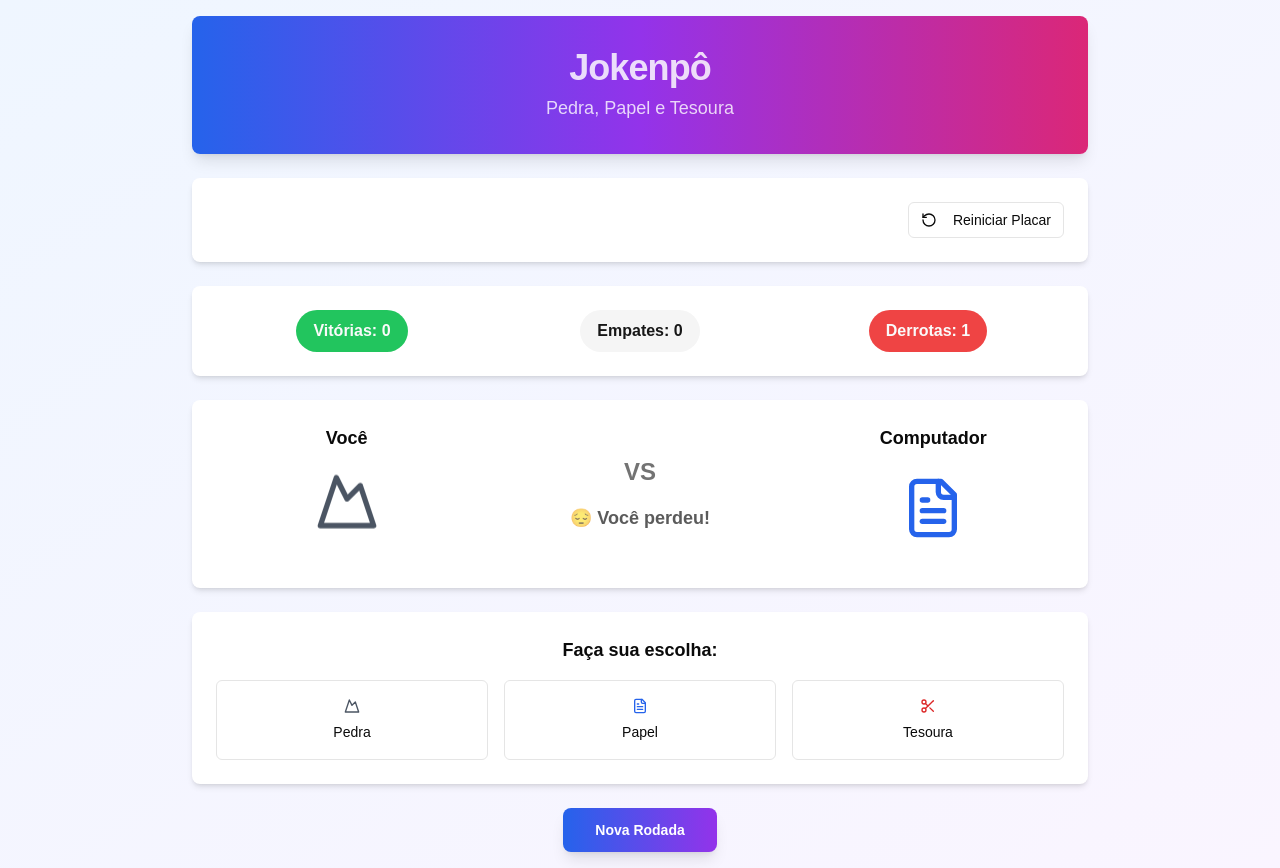
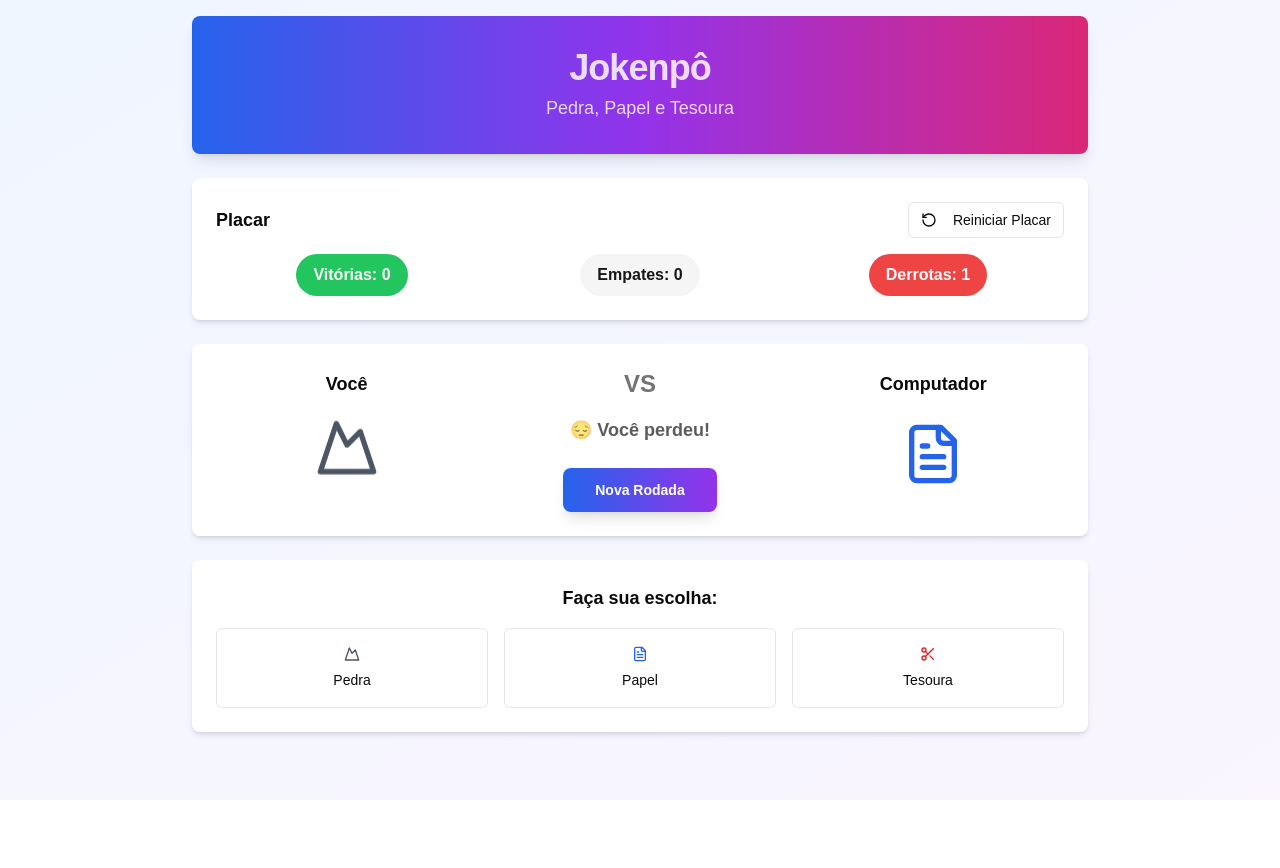
Before and after one commit to OurDeploys/JokenP-, a Next.js app: page / in a window 1280 px wide. Both pictures are taken after a click on the button "Pedra". After the commit the page ends 800 px from the top, so only its background shows below. Built offline with nearby package versions, Linux system fonts and the light colour scheme.

Commit message:
Update jokenpo-game.tsx

```diff
--- a/jokenpo-game.tsx
+++ b/jokenpo-game.tsx
@@ -117,10 +117,11 @@ export default function Component() {
           </CardHeader>
         </Card>
 
-        {/* Controles */}
+        {/* Placar */}
         <Card className="border-none shadow-md">
           <CardContent className="pt-6">
-            <div className="flex justify-end">
+            <div className="flex justify-between items-center mb-4">
+              <div className="font-semibold text-lg">Placar</div>
               <Button
                 onClick={resetScore}
                 variant="outline"
@@ -131,12 +132,6 @@ export default function Component() {
                 Reiniciar Placar
               </Button>
             </div>
-          </CardContent>
-        </Card>
-
-        {/* Placar */}
-        <Card className="border-none shadow-md">
-          <CardContent className="pt-6">
             <div className="grid grid-cols-3 gap-4 text-center">
               <div>
                 <Badge variant="default" className="bg-green-500 hover:bg-green-600 text-base px-4 py-2">
@@ -188,6 +183,18 @@ export default function Component() {
                 {result && <div className="mt-4 text-lg font-semibold animate-pulse">{getResultMessage()}</div>}
                 {isPlaying && (
                   <div className="mt-4 text-sm text-muted-foreground animate-pulse">Computador pensando...</div>
+                )}
+                {/* Botão Nova Rodada dentro do card da arena */}
+                {result && (
+                  <div className="mt-6">
+                    <Button
+                      onClick={resetGame}
+                      size="lg"
+                      className="bg-gradient-to-r from-blue-600 to-purple-600 hover:from-blue-700 hover:to-purple-700 text-white font-bold py-3 px-8 rounded-lg shadow-lg hover:shadow-xl transition-all duration-300 hover:scale-105"
+                    >
+                      Nova Rodada
+                    </Button>
+                  </div>
                 )}
               </div>
 
@@ -242,19 +249,6 @@ export default function Component() {
             </div>
           </CardContent>
         </Card>
-
-        {/* Botão Nova Rodada */}
-        {result && (
-          <div className="text-center">
-            <Button
-              onClick={resetGame}
-              size="lg"
-              className="bg-gradient-to-r from-blue-600 to-purple-600 hover:from-blue-700 hover:to-purple-700 text-white font-bold py-3 px-8 rounded-lg shadow-lg hover:shadow-xl transition-all duration-300 hover:scale-105"
-            >
-              Nova Rodada
-            </Button>
-          </div>
-        )}
       </div>
     </div>
   )
```
